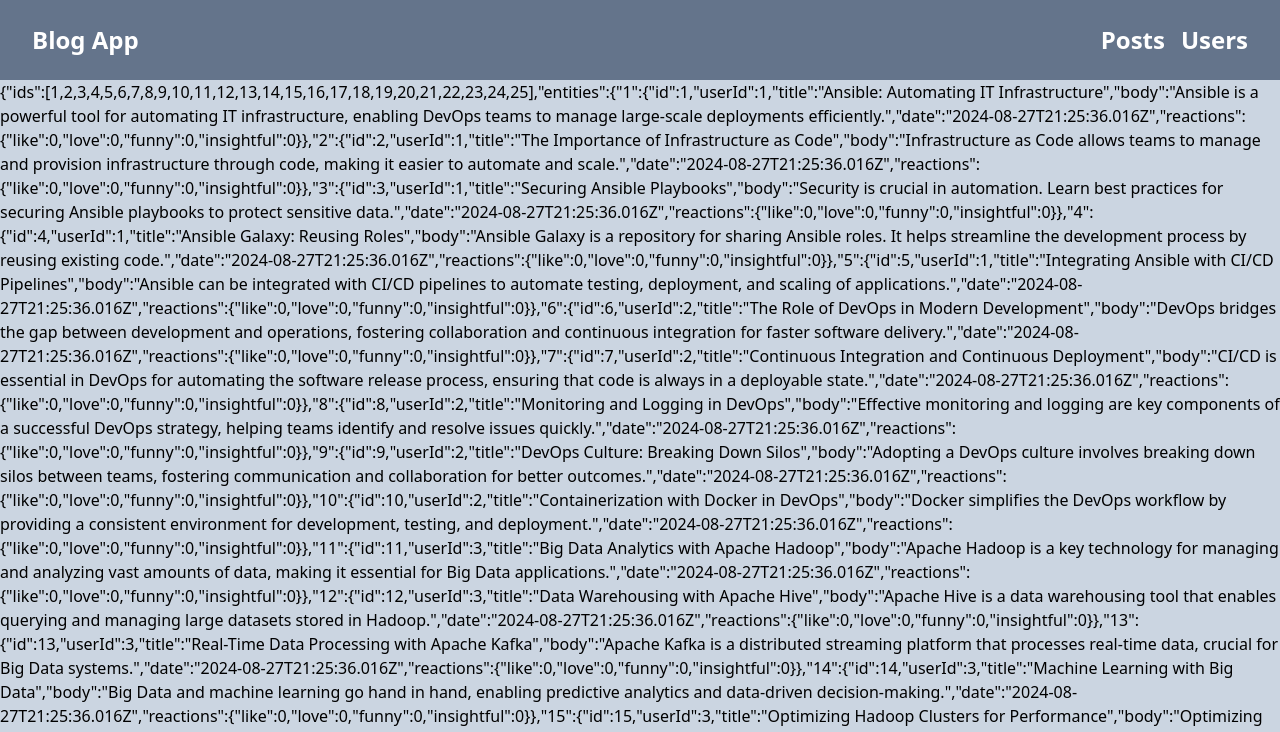
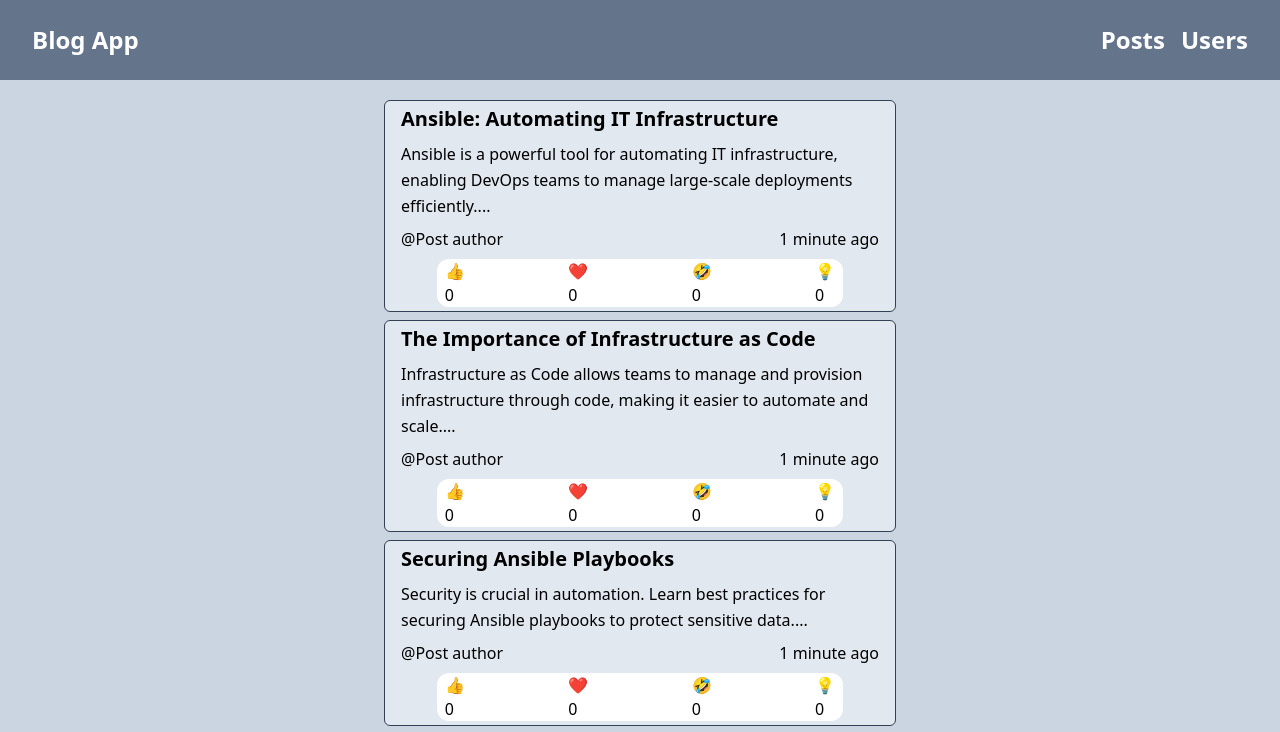
Before and after one commit to Cassiopea2103/blogapp_redux_rtk, a React (Vite) app: page / in a window 1280 px wide. Shown: the top 732 px of the page. Built offline with nearby package versions, Linux system fonts and the light colour scheme; data requests are answered from the project's data file.

Commit message:
Better display of posts list

```diff
--- /dev/null
+++ b/src/components/posts/PostCrationTime.jsx
@@ -0,0 +1,12 @@
+import { parseISO , formatDistanceToNow } from 'date-fns' ;
+
+const PostCreationTime = ( { date }) => {
+
+    const timestamp = formatDistanceToNow ( parseISO ( date ) ) ;
+
+    return (
+        <span>{ timestamp } ago</span>
+    )
+}
+
+export default PostCreationTime ;
--- /dev/null
+++ b/src/components/posts/ReactionButtons.jsx
@@ -0,0 +1,28 @@
+const ReactionButtons = ( { post } ) => {
+
+    const reaction = {
+        like : '👍' ,
+        love : '❤️' ,
+        funny : '🤣' ,
+        insightful : '💡'
+    }
+
+    return (
+        <div className="bg-white rounded-xl  flex gap-2 px-2 justify-between w-[85%] mx-auto">
+            {
+                Object.entries ( reaction ).map (
+                    ( [ reactionName , emoji ] ) => {
+                        return (
+                            <button className="flex flex-col">
+                                <span>{ emoji }</span>
+                                <span>{ post.reactions [ reactionName ] }</span>
+                            </button>
+                        )
+                    }
+                )
+            }
+        </div>
+    )
+}
+
+export default ReactionButtons ;
--- a/src/features/posts/PostsList.jsx
+++ b/src/features/posts/PostsList.jsx
@@ -1,11 +1,27 @@
 import { useFetchPostsQuery } from './postsSlice' ;
+import SinglePost from './SinglePost' ;
 
 const PostsList = () => {
 
-    const { data , isLoading , isSuccess , isError , error } = useFetchPostsQuery () ;
+    const { data : posts , isLoading , isSuccess , isError , error } = useFetchPostsQuery () ;
+
+    // dynamic content :
+    let content ;
+
+    if ( isLoading ) {
+        content = <h1>Loading data...</h1>
+    }
+    if ( isSuccess ) {
+        content = posts.ids.map ( postId  => <SinglePost key = { postId } post = { posts.entities [ postId ]} /> )
+    }
+    else if ( isError ) content = <h1 className='text-red-500'>{error}</h1>
 
 
-    return <h1>{JSON.stringify ( data )}</h1>
+    return (
+        <section className='max-w-7x flex flex-col items-center mx-auto gap-2 py-5'>
+            {content}
+        </section>
+    )
 }
 
 export default PostsList ;
--- /dev/null
+++ b/src/features/posts/SinglePost.jsx
@@ -0,0 +1,20 @@
+import { Link } from "react-router-dom";
+
+import PostCreationTime from '../../components/posts/PostCrationTime' ;
+import ReactionButtons from '../../components/posts/ReactionButtons'
+
+const SinglePost = ( { post }) => {
+    return (
+        <article className="border border-slate-700 w-[40%] h-50 rounded-md flex flex-col gap-2 px-4 py-1 bg-slate-200">
+            <h1 className="font-bold text-xl"><Link to={`/posts/${post.id}`} className="hover:text-cyan-700">{ post.title }</Link></h1>
+            <p className="leading-relaxed">{ post.body.substring ( 0 , 200 ) }...</p>
+            <div className="flex justify-between">
+                <Link>@Post author</Link>
+                <PostCreationTime  date = { post.date } />
+            </div>
+            <ReactionButtons post = { post }/>
+        </article>
+    )
+}
+
+export default SinglePost ;
--- a/src/features/posts/postsSlice.js
+++ b/src/features/posts/postsSlice.js
@@ -29,6 +29,8 @@ export const postsSlice = apiSlice.injectEndpoints (
                             let min = 1 ;
                             const loadedPosts = responseData.map (
                                 ( post ) => {
+                                    // convert id type to Number :
+                                    post.id = Number ( post.id ) ;
                                     // add date to posts :
                                     if ( !post?.date ) {
                                         post.date = sub ( new Date () , { minutes : min } ).toISOString () ;
--- a/src/features/users/usersSlice.js
+++ b/src/features/users/usersSlice.js
@@ -0,0 +1,3 @@
+import { createEntityAdapter , createSelector } from "@reduxjs/toolkit";
+
+// users adapter :
```
